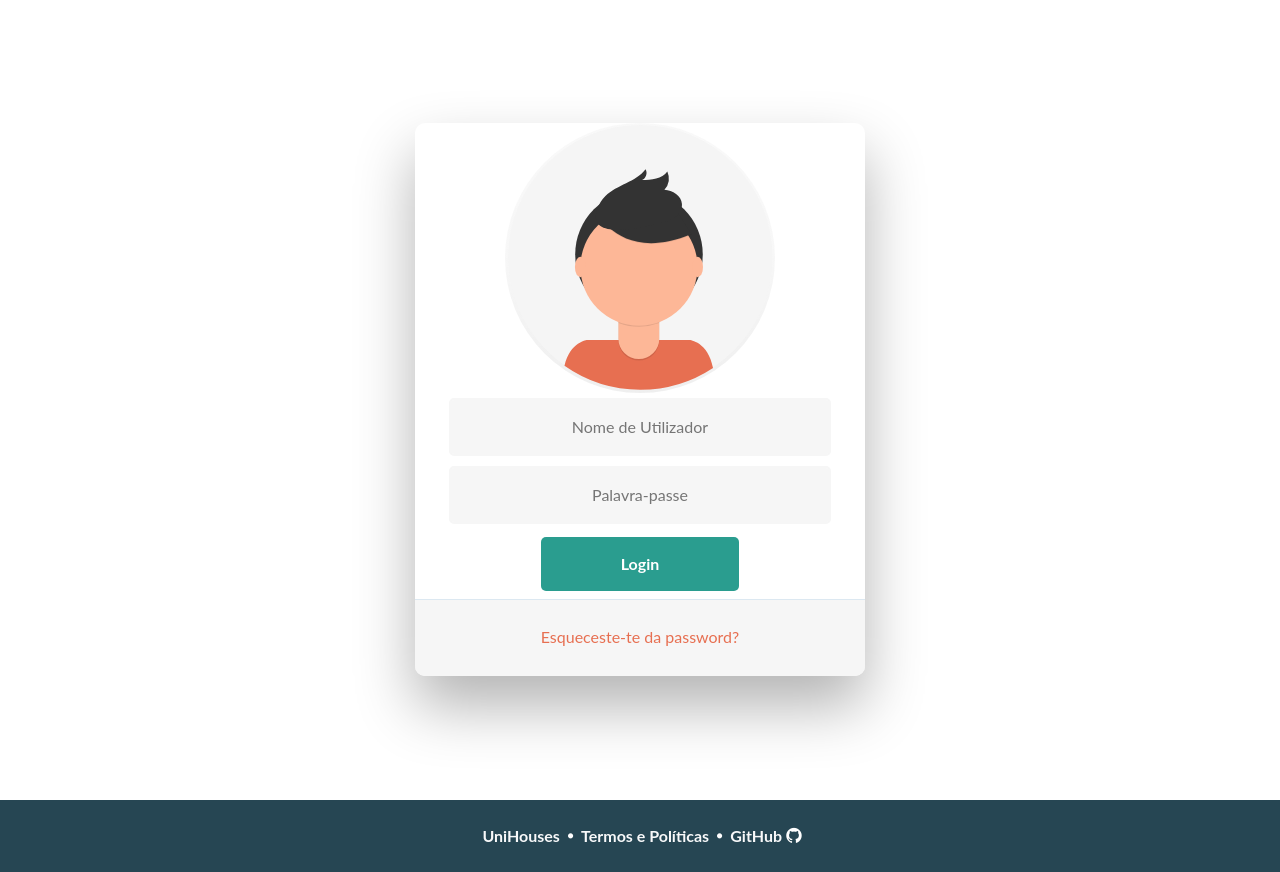
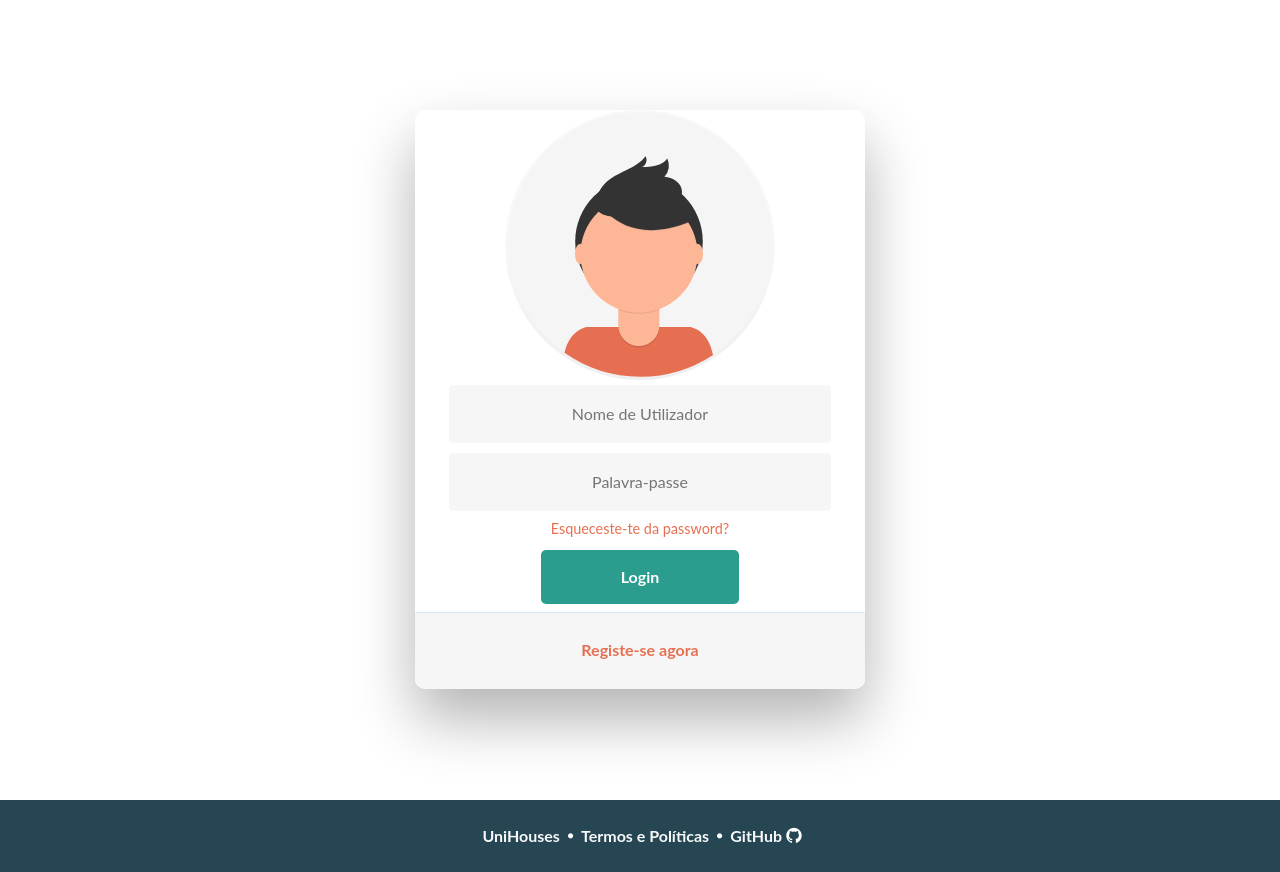
Before and after one commit to danielserras/projeto_final, a Django app: page /accounts/login/ in a window 1280 px wide. Shown: the part 60-932 px from the top of the page. Run offline with Django 3.2, Linux system fonts and the light colour scheme; some libraries are stand-ins or nearby versions.

Commit message:
Erros login + entrada para ir para o registo

```diff
--- a/projeto_final_/mainApp/static/mainApp/css/login.css
+++ b/projeto_final_/mainApp/static/mainApp/css/login.css
@@ -89,6 +89,7 @@
     -webkit-border-radius: 5px 5px 5px 5px;
     border-radius: 5px 5px 5px 5px;
 }
+
 
 .inputType1:focus {
     background-color: #fff;
@@ -235,3 +236,7 @@
 #icon {
     width: 60%;
 }
+
+.textForget{
+    font-size: 90%;
+}
--- a/projeto_final_/mainApp/templates/mainApp/login.html
+++ b/projeto_final_/mainApp/templates/mainApp/login.html
@@ -7,37 +7,9 @@
 <script src='{% static "mainApp/js/pwd_reset.js" %}'></script>
 {% endblock %}
 {% block content %}
-     <!--<div class="d-flex align-items-center min-vh-100">
-        <div class= "container mt-5">
-            <div class="row justify-content-center mb-5">
-                <h1>Login</h1>
-            </div>
-            <form action="">
-                <div class="row justify-content-center">
-                    <div class="col-sm-4">
-                        {% load static %}
-                         <img src='{% static "mainApp/images/LoginImg1.svg" %}' class='img-fluid' alt="loginImg1">
-                    </div>
-                    <div class="col-sm-4">
-                        <div class="row align-self-center form-group">
-                            <input type="text" class="form-control" id="usernameLogin" placeholder="Username">
-                        </div>
 
-                        <div class="row align-self-center form-group">
-                            <input type="password" class="form-control" id="passwordLogin" placeholder="Password">
-                        </div>
 
-                        <div class="row justify-content-center">
-                                <button type="submit" class=" w-50 btn btn-secondary">Login</button>
-                        </div>
-                    </div>
-                     <div class="col-sm-4">
-                        <img src='{% static "mainApp/images/LoginImg2.svg" %}' class='' alt="loginImg2">
-                    </div>
-                </div>
-            </form>
-        </div>
-    </div>-->
+
     {% if request.session.popUp %}
         <script>
         $(document).ready(function(){
@@ -118,12 +90,24 @@
             {% csrf_token %}
             <input type="text" id="username" class="inputType1 fadeIn second" name="username" placeholder="Nome de Utilizador">
             <input type="password" id="password" class="inputType1 fadeIn third" name="password" placeholder="Palavra-passe">
+            <a class="underlineHover textForget fadeIn third" href="{% url 'password_reset' %}">Esqueceste-te da password?</a>
+
+            {% for message in messages %}
+
+                <div class="w-75 alert alert-danger mx-auto text-center m-2">
+                    <a class="close" href="#" data-dismiss="alert">×</a>
+
+                    <strong> {{ message }}</strong>
+
+                </div>
+            {% endfor %}
             <button type="submit" class="inputType2 fadeIn fourth btn btn-secondary m-2 font-weight-bold">Login</button>
           </form>
           <div id="formFooter">
-            <a class="underlineHover" href="{% url 'password_reset' %}">Esqueceste-te da password?</a>
+            <a class="underlineHover font-weight-bold fadeIn fourth" href="{% url 'changeToRegister' %}">Registe-se agora</a>
           </div>
 
         </div>
     </div>
+
 {% endblock %}
--- a/projeto_final_/mainApp/urls.py
+++ b/projeto_final_/mainApp/urls.py
@@ -30,5 +30,6 @@ urlpatterns = [
     path('listing/requestAccepted/<int:request_id>', views.accept_request, name='accept_request'),
     path('listing/requestDenied/<int:request_id>', views.deny_request, name='deny_request'),
     path('accounts/', include('django.contrib.auth.urls')),
+    path('login/changeToRegister', views.changeToRegister, name='changeToRegister'),
 
 ]
--- a/projeto_final_/mainApp/views.py
+++ b/projeto_final_/mainApp/views.py
@@ -1137,3 +1137,6 @@ def get_payment_status(sender, **kwargs):
             #...
 
         valid_ipn_received.connect(get_payment_status)
+
+def changeToRegister(request):
+    return render(request, "mainApp/register.html", {})
```
